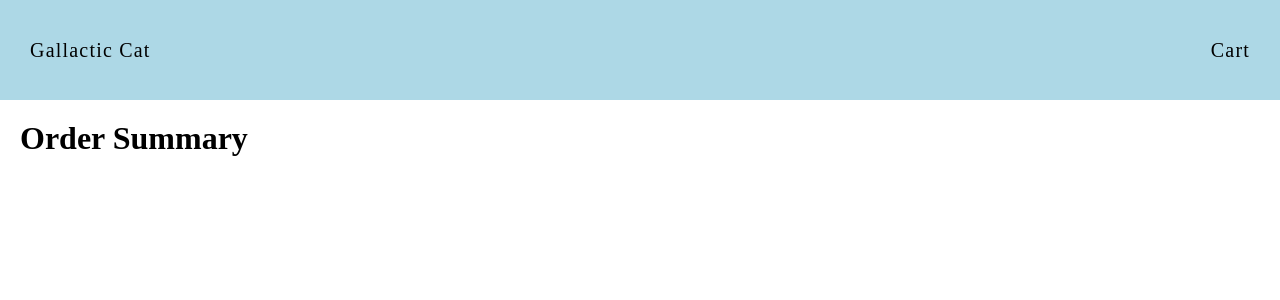
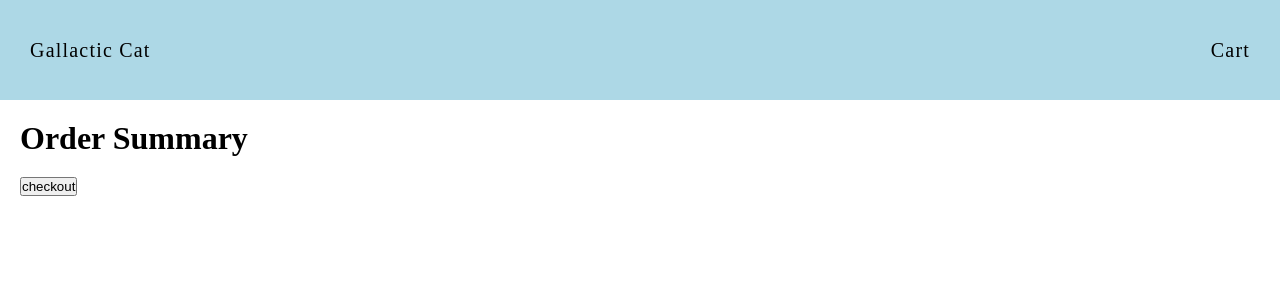
Before and after one commit to matthewhiggins415/mernguideecommfrontend, a React (Create React App) app: page /cart in a window 1280 px wide. Shown: the top 300 px of the page. Built offline with nearby package versions, Linux system fonts and the light colour scheme.

Commit message:
added api call to checkout route.

```diff
--- /dev/null
+++ b/src/api/stripe.js
@@ -0,0 +1,12 @@
+import axios from 'axios'
+import apiUrl from '../apiConfig'
+
+export const checkout = async (cart) => {
+  let response = await axios.post(apiUrl + '/checkout', {
+    cart
+  }, {
+    'Content-Type': 'application/json'
+  })
+
+  console.log(response)
+}
--- a/src/screens/CartScreen.js
+++ b/src/screens/CartScreen.js
@@ -6,9 +6,16 @@ import CartItem from '../components/CartItem'
 import { useContext } from 'react'
 import { CartContext } from '../CartContext'
 
+import { checkout } from '../api/stripe'
+
 const CartScreen = ({ notify }) => {
   const cart = useContext(CartContext)
   console.log(cart.items)
+
+  const handleCheckout = (cart) => {
+    checkout(cart)
+  }
+
   return (
    <CartScreenContainer>
      <h1>Order Summary</h1>
@@ -17,7 +24,9 @@ const CartScreen = ({ notify }) => {
          <CartItem data={cartItem} key={cartItem.id}/>
        ))}
      </CartItemsContainer>
-     <div></div>
+     <div>
+       <button onClick={() => handleCheckout(cart.items)}>checkout</button>
+     </div>
    </CartScreenContainer>
   )
 }
```
